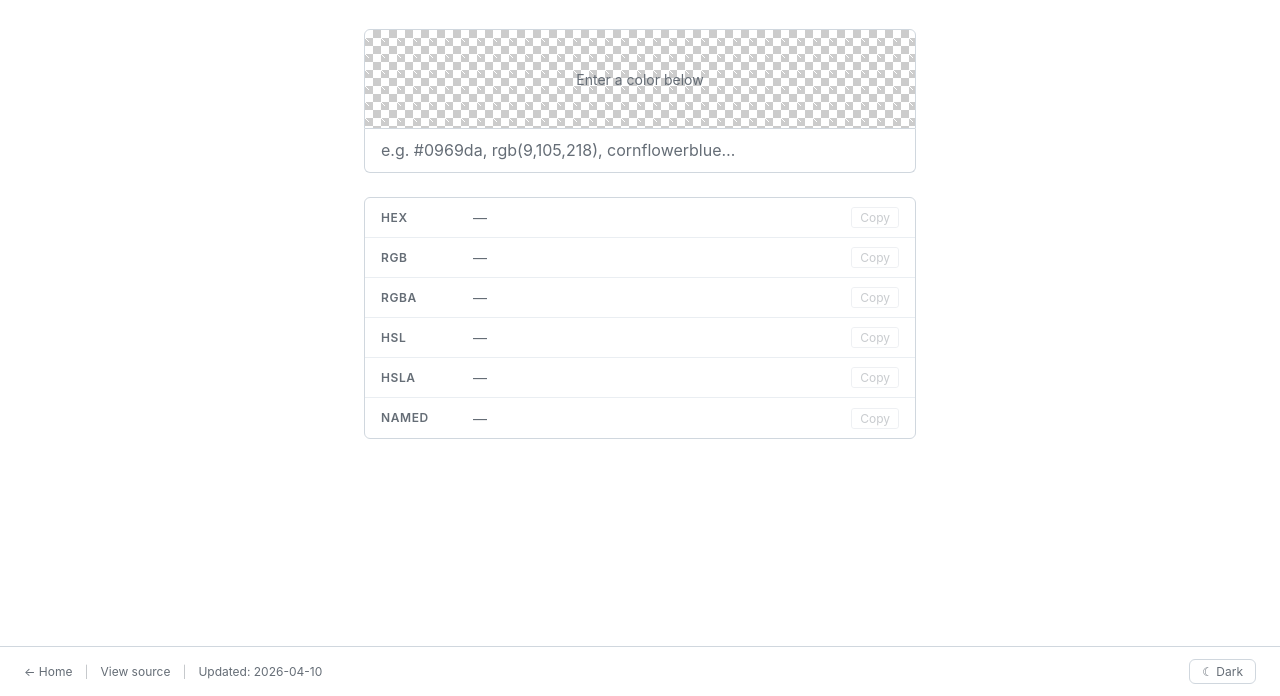
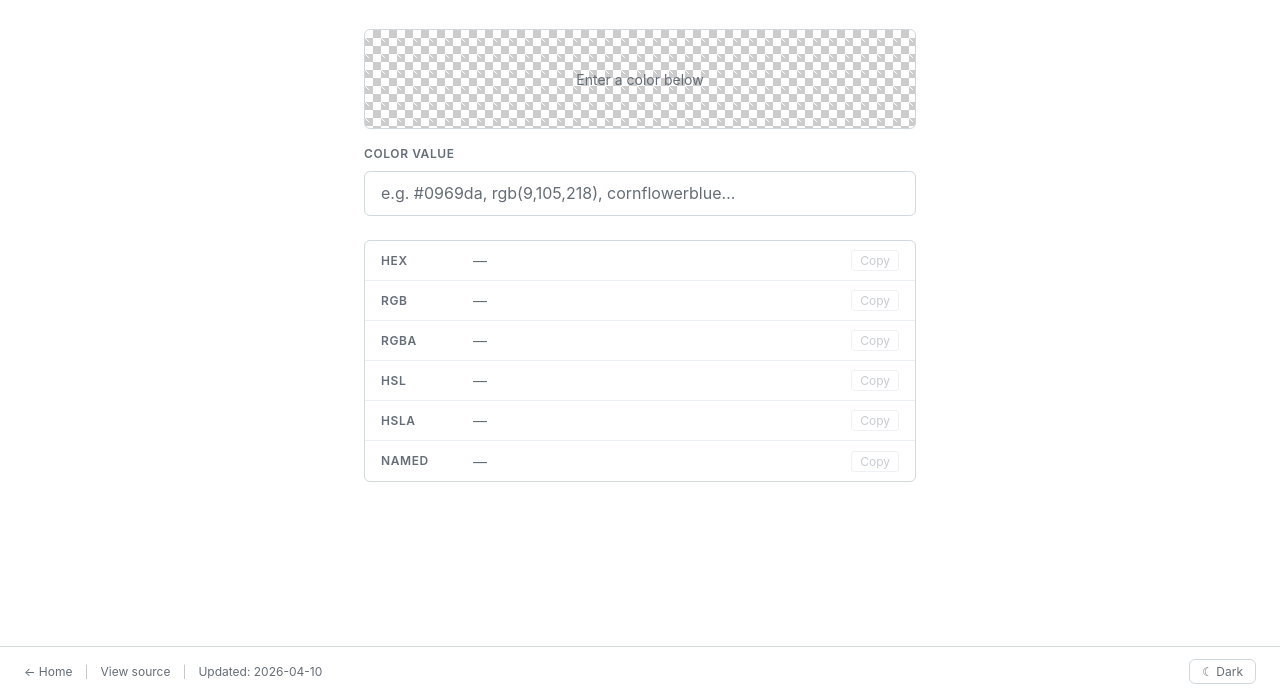
Before and after one commit to jamboid/tools, a plain HTML site: page color-converter/index.html in a window 1280 px wide. Shown: the part 104-800 px from the top of the page. Drawn offline with Linux system fonts and the light colour scheme.

Commit message:
Color Converter: Updated layout of input field

```diff
--- a/color-converter/index.html
+++ b/color-converter/index.html
@@ -54,7 +54,7 @@
       position: relative;
       height: 100px;
       border: 1px solid var(--color-border);
-      border-radius: var(--radius-md) var(--radius-md) 0 0;
+      border-radius: var(--radius-md);
       overflow: hidden;
       /* checkerboard for transparency */
       background-image:
@@ -80,13 +80,23 @@
       height: 100%;
     }
 
+    .input-label {
+      display: block;
+      font-size: var(--font-size-xs);
+      font-weight: var(--font-weight-semibold);
+      color: var(--color-muted);
+      text-transform: uppercase;
+      letter-spacing: 0.05em;
+      margin-top: var(--space-4);
+      margin-bottom: var(--space-2);
+    }
+
     /* Input */
     .input-wrap {
       display: grid;
       grid-template-columns: 1fr auto;
       border: 1px solid var(--color-border);
-      border-top: none;
-      border-radius: 0 0 var(--radius-md) var(--radius-md);
+      border-radius: var(--radius-md);
       overflow: hidden;
       background: var(--color-input-bg);
       transition: border-color var(--transition-base);
@@ -263,6 +273,7 @@
         <div class="swatch" id="swatch"></div>
         <div class="swatch-empty" id="swatch-empty">Enter a color below</div>
       </div>
+      <label class="input-label" for="color-input">Color value</label>
       <div class="input-wrap" id="input-wrap">
         <input
           class="color-input"
```
Also changed, not shown: 1 other file.
